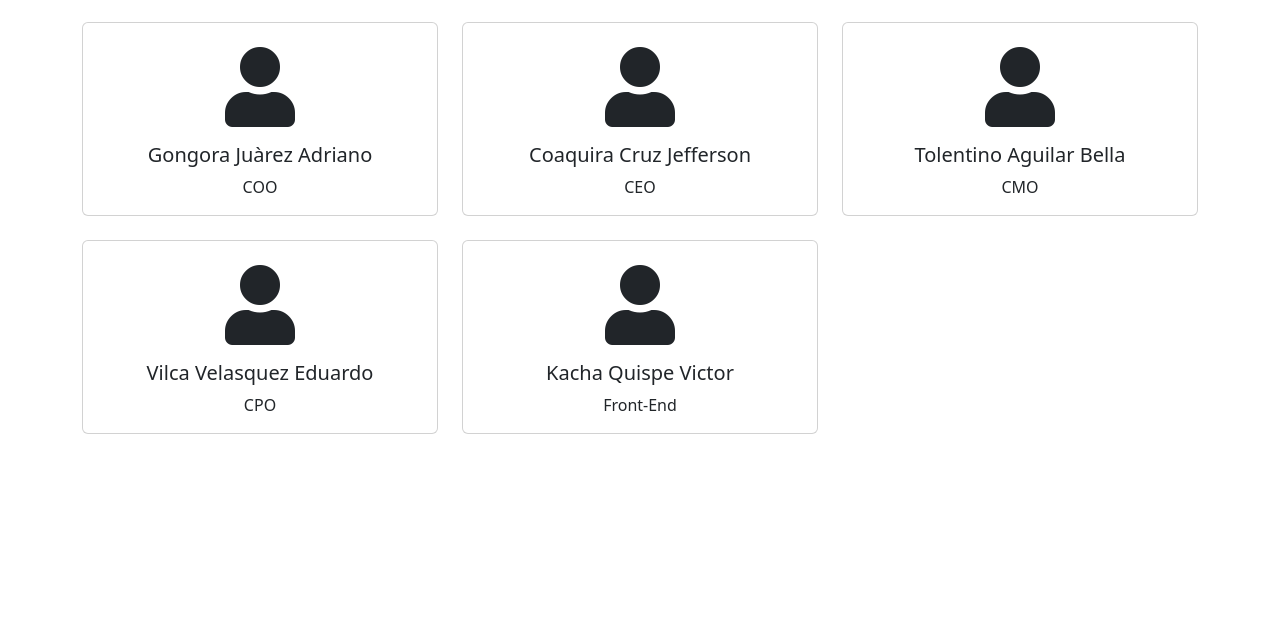
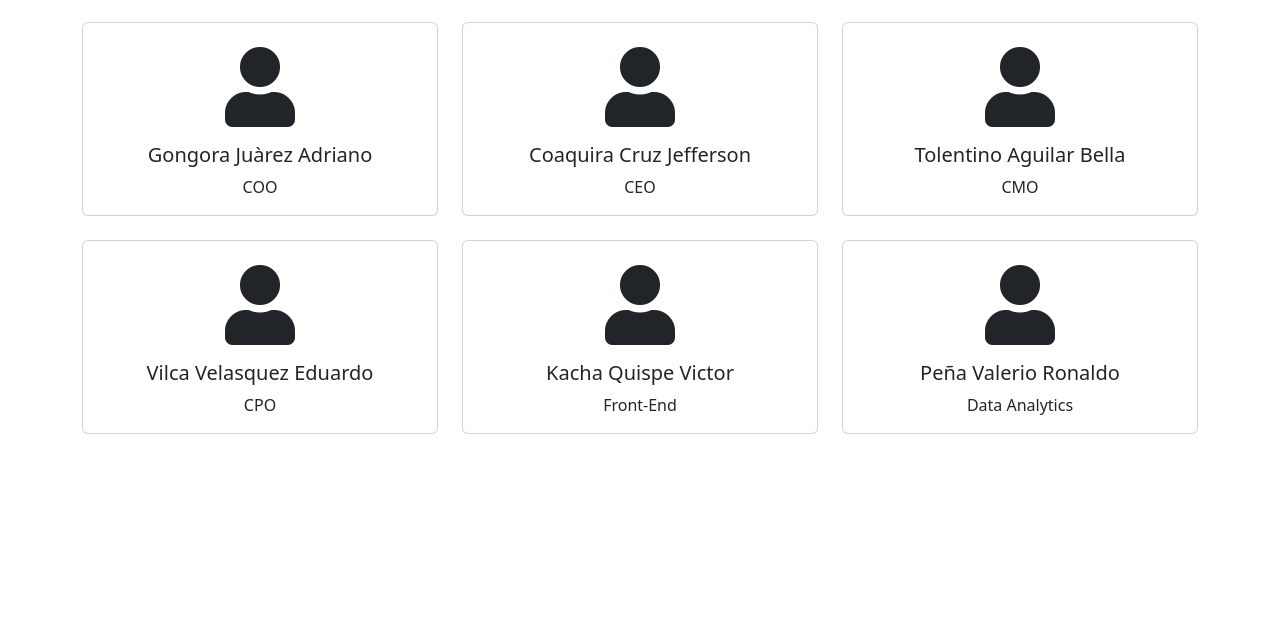
Before and after one commit to RonalPeVal/NASA_in_Your_Neighborhood_2023_, a Django app: template templates/base.html in a window 1280 px wide. Shown: the part 2505-3138 px from the top of the page. Run offline with Django 4.2, Linux system fonts and the light colour scheme; the template is opened without the code that fills it, so the values that code supplies are empty.

Commit message:
Update base.html

```diff
--- a/templates/base.html
+++ b/templates/base.html
@@ -189,6 +189,15 @@
                     </div>
                 </div>
             </div>
+             <div class="col-md-4">
+                <div class="card mb-4">
+                    <i class="fas fa-user fa-5x text-center mt-4"></i>
+                    <div class="card-body text-center">
+                        <h5 class="card-title">Peña Valerio Ronaldo </h5>
+                        <p class="card-text">Data Analytics</p>
+                    </div>
+                </div>
+            </div>
             <!-- Agrega tarjetas similares para otros miembros de tu equipo aquí -->
         </div>
     </section>
```
